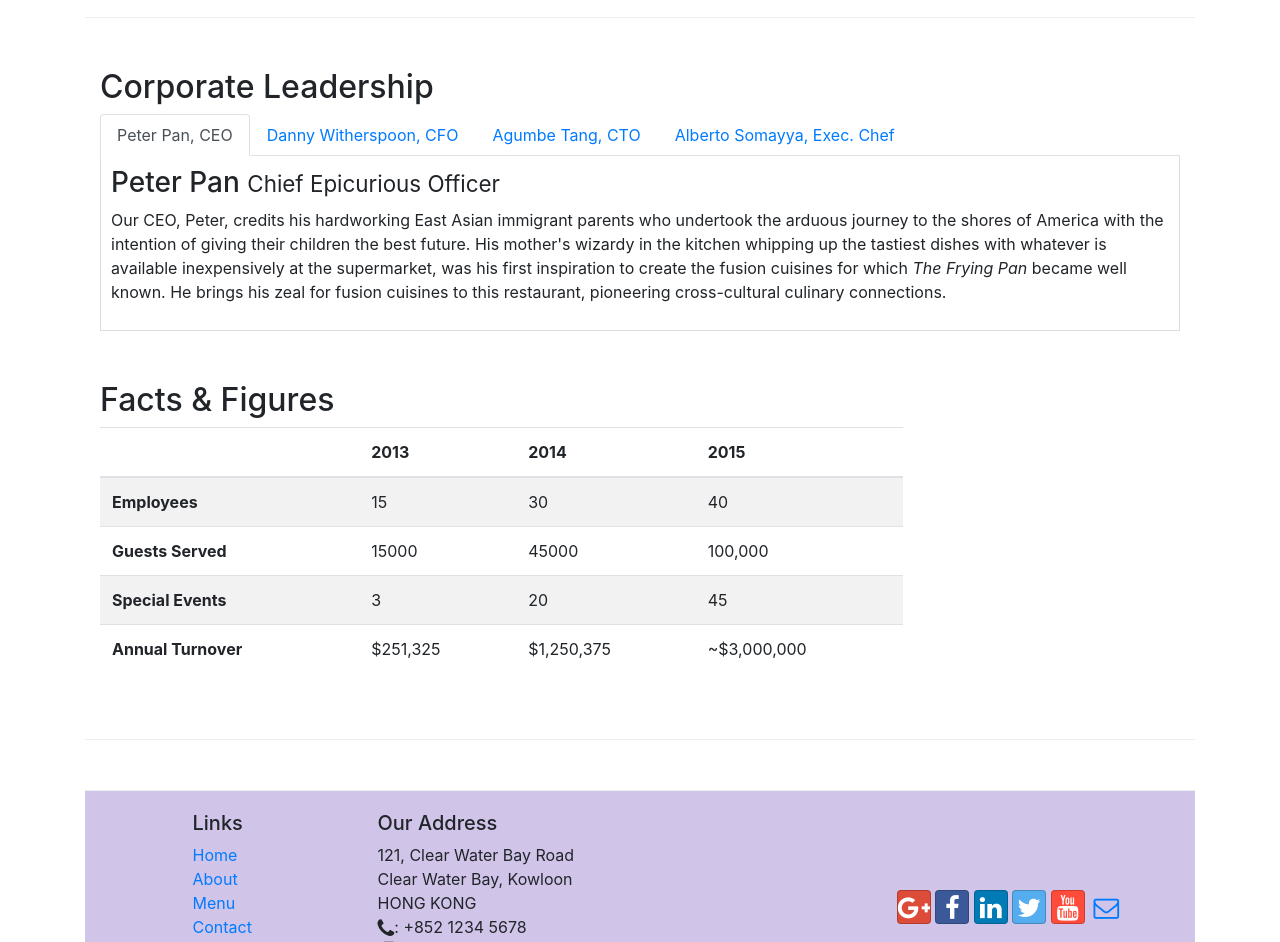
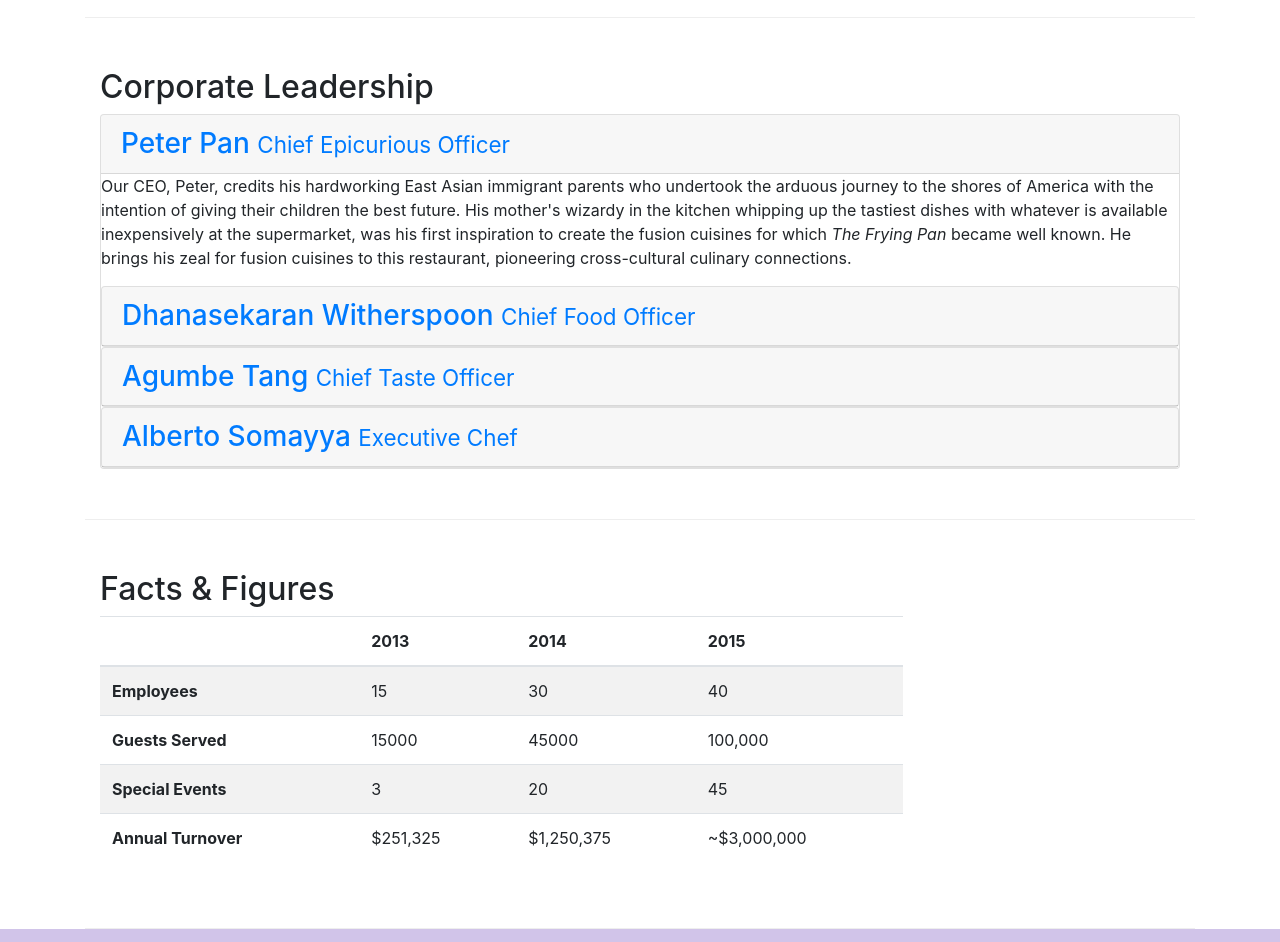
Before and after one commit to pavel-nesterov/bootstrap, a website: page aboutus.html in a window 1280 px wide. Shown: the part 854-1796 px from the top of the page. Drawn offline with nearby package versions, Linux system fonts and the light colour scheme.

Commit message:
Accordion

```diff
--- a/aboutus.html
+++ b/aboutus.html
@@ -119,54 +119,70 @@
             <div class="col-sm-12">
                 <h2>Corporate Leadership</h2>
 
-                <ul class="nav nav-tabs">
-                    <li class="nav-item">
-                        <a class="nav-link active" href="#peter" role="tab" data-toggle="tab">Peter Pan, CEO</a>
-                    </li>
-                    <li class="nav-item">
-                        <a class="nav-link" href="#danny" role="tab" data-toggle="tab">Danny Witherspoon, CFO</a>
-                    </li>
-                    <li class="nav-item">
-                        <a class="nav-link" href="#agumbe" role="tab" data-toggle="tab">Agumbe Tang, CTO</a>
-                    </li>
-                    <li class="nav-item">
-                        <a class="nav-link" href="#alberto" role="tab" data-toggle="tab">Alberto Somayya, Exec. Chef</a>
-                    </li>
-                </ul>
 
 
 
-                <div class="tab-content">
-                    <div role="tabpanel" class="tab-pane fade show active" id="peter">
-                        <h3>Peter Pan <small>Chief Epicurious Officer</small></h3>
-                        <p class="hidden-xs-down">Our CEO, Peter, credits his hardworking East Asian immigrant parents who undertook the arduous journey to the shores of America with the intention of giving their children the best future. His mother's wizardy in the kitchen whipping
-                            up the tastiest dishes with whatever is available inexpensively at the supermarket, was his first inspiration to create the fusion cuisines for which <em>The Frying Pan</em> became well known. He brings his zeal for fusion
-                            cuisines to this restaurant, pioneering cross-cultural culinary connections.</p>
+                <div id="accordion" role="tablist">
+                    <div class="card">
+                        <div class="card-header" role="tab" id="peterhead">
+                            <h3 class="mb-0">
+                                <a data-toggle="collapse" data-parent="#accordion" href="#peter">Peter Pan <small>Chief Epicurious Officer</small></a>
+                            </h3>
+                        </div>
+                        <div role="tabpanel" class="collapse show" id="peter">
+                            <div class="card-block">
+                                <p class="hidden-xs-down">Our CEO, Peter, credits his hardworking East Asian immigrant parents who undertook the arduous journey to the shores of America with the intention of giving their children the best future. His mother's wizardy in the kitchen
+                                    whipping up the tastiest dishes with whatever is available inexpensively at the supermarket, was his first inspiration to create the fusion cuisines for which <em>The Frying Pan</em> became well known. He brings his
+                                    zeal for fusion cuisines to this restaurant, pioneering cross-cultural culinary connections.</p>
+                            </div>
                         </div>
 
 
-                    <div role="tabpanel" class="tab-pane fade" id="danny">
-
-                        <h3>Dhanasekaran Witherspoon <small>Chief Food Officer</small></h3>
-                        <p class="hidden-xs-down">Our CFO, Danny, as he is affectionately referred to by his colleagues, comes from a long established family tradition in farming and produce. His experiences growing up on a farm in the Australian outback gave him great appreciation
-                            for varieties of food sources. As he puts it in his own words, <em>Everything that runs, wins, and everything that stays, pays!</em></p>
-
-
+                        <div class="card">
+                            <div class="card-header" role="tab" id="dannyhead">
+                                <h3 class="mb-0">
+                                    <a class="collapsed" data-toggle="collapse" data-parent="#accordion" href="#danny">Dhanasekaran Witherspoon <small>Chief Food Officer</small></a>
+                                </h3>
                             </div>
-
-                    <div role="tabpanel" class="tab-pane fade" id="agumbe">
-                        <h3>Agumbe Tang <small>Chief Taste Officer</small></h3>
-                        <p class="hidden-xs-down">Blessed with the most discerning gustatory sense, Agumbe, our CTO, personally ensures that every dish that we serve meets his exacting tastes. Our chefs dread the tongue lashing that ensues if their dish does not meet his exacting
-                            standards. He lives by his motto, <em>You click only if you survive my lick.</em></p>
-
+                            <div role="tabpanel" class="collapse" id="danny">
+                                <div class="card-block">
+                                    <p class="hidden-xs-down">Our CFO, Danny, as he is affectionately referred to by his colleagues, comes from a long established family tradition in farming and produce. His experiences growing up on a farm in the Australian outback gave him great
+                                        appreciation for varieties of food sources. As he puts it in his own words, <em>Everything that runs, wins, and everything that stays, pays!</em></p>
                                 </div>
-
-                    <div role="tabpanel" class="tab-pane fade " id="alberto">
-                        <h3>Alberto Somayya <small>Executive Chef</small></h3>
-                        <p class="hidden-xs-down">Award winning three-star Michelin chef with wide International experience having worked closely with whos-who in the culinary world, he specializes in creating mouthwatering Indo-Italian fusion experiences. He says, <em>Put together the cuisines from the two craziest cultures, and you get a winning hit! Amma Mia!</em></p>
                             </div>
                         </div>
 
+                        <div class="card">
+                            <div class="card-header" role="tab" id="Agumbehead">
+                                <h3 class="mb-0">
+                                        <a class="collapsed" data-toggle="collapse" data-parent="#accordion" href="#agumbe">Agumbe Tang <small>Chief Taste Officer</small></a>
+                                    </h3>
+                            </div>
+                            <div role="tabpanel" class="collapse" id="agumbe">
+                                <div class="card-block">
+                                    <p class="hidden-xs-down">Blessed with the most discerning gustatory sense, Agumbe, our CTO, personally ensures that every dish that we serve meets his exacting tastes. Our chefs dread the tongue lashing that ensues if their dish does not meet
+                                        his exacting standards. He lives by his motto, <em>You click only if you survive my lick.</em></p>
+
+                                </div>
+                            </div>
+                        </div>
+
+                        <div class="card">
+                            <div class="card-header" role="tab" id="albertohead">
+                                <h3 class="mb-0">
+                                            <a class="collapsed" data-toggle="collapse" data-parent="#accordion" href="#alberto">Alberto Somayya <small>Executive Chef</small></a>
+                                        </h3>
+                            </div>
+                            <div role="tabpanel" class="collapse" id="alberto">
+                                <div class="card-block">
+                                    <p class="hidden-xs-down">Award winning three-star Michelin chef with wide International experience having worked closely with whos-who in the culinary world, he specializes in creating mouthwatering Indo-Italian fusion experiences. He says,
+                                        <em>Put together the cuisines from the two craziest cultures, and you get a winning hit! Amma Mia!</em></p>
+                                </div>
+                            </div>
+                        </div>
+                    </div>
+                </div>
+            </div>
         </div>
 
         <div class="row row-content">
```
Also changed, not shown: index.html (line endings or trailing spaces). Lines whose indentation alone changed are shown as unchanged.
